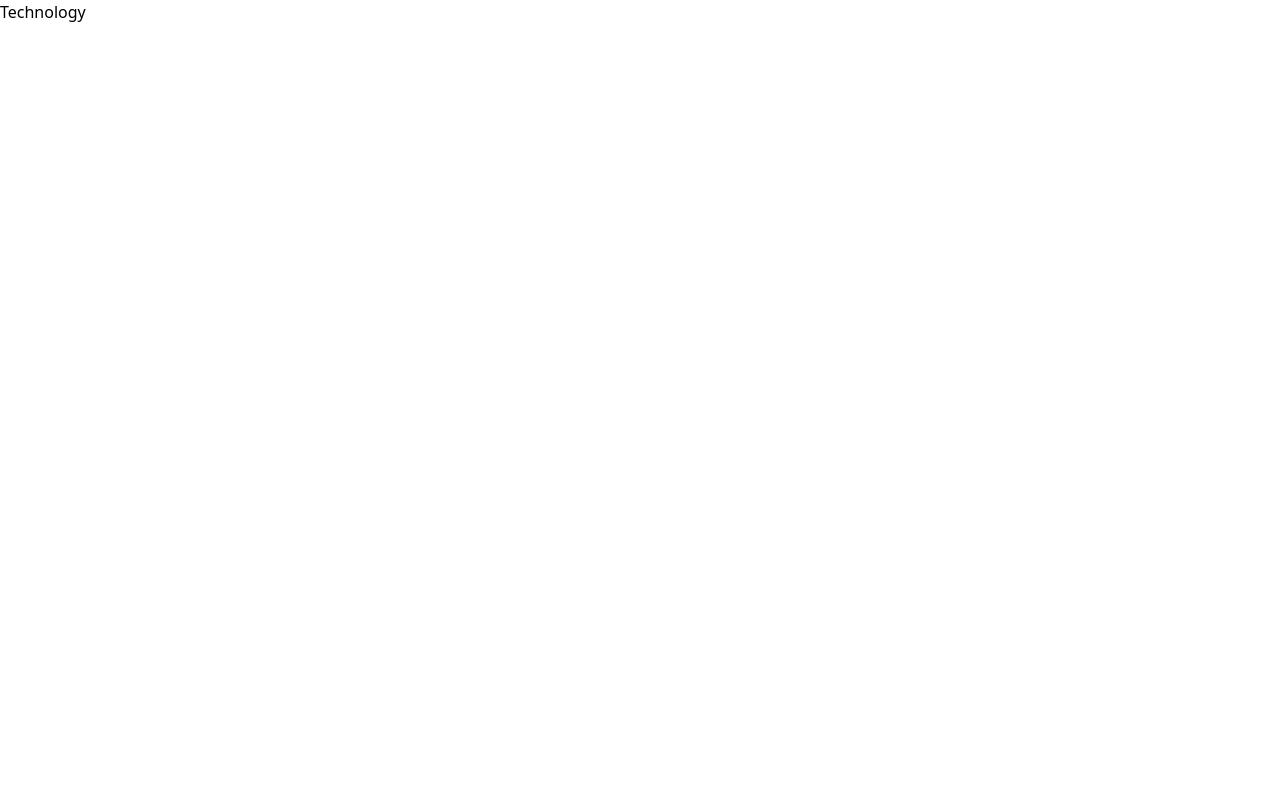
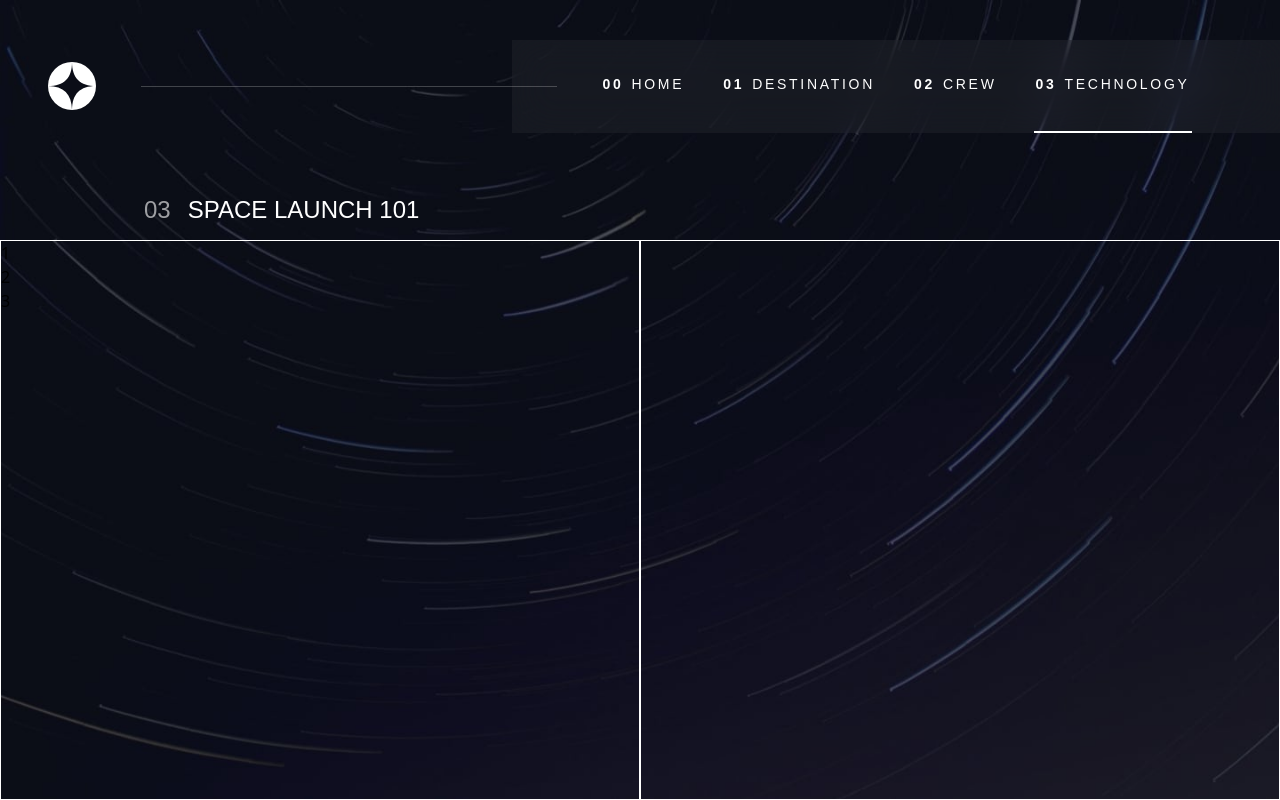
Before and after one commit to heckspoiler/space-travel, a Next.js app: page /Technology in a window 1280 px wide. Built offline with nearby package versions, Linux system fonts and the light colour scheme.

Commit message:
adding technology

```diff
--- a/pages/Technology.js
+++ b/pages/Technology.js
@@ -1,7 +1,51 @@
+import style from "../styles/Technology.module.css";
+import { useState } from "react";
+import Header from "../components/Header";
+import MainSectionContainer from "../components/mainSectionContainer";
+
+const technolgies = [
+  {
+    subtitle: "the terminology...",
+    title: "Launch Vehicle",
+    description:
+      "A launch vehicle or carrier rocket is a rocket-propelled vehicle used to carry a payload from Earth's surface to space, usually to Earth orbit or beyond. A launch system includes the launch vehicle, launch pad, vehicle assembly and fuelling systems, range safety, and other related infrastructure.",
+  },
+
+  {
+    subtitle: "the terminology...",
+    name: "spacereport",
+    description:
+      "A spaceport or cosmodrome is a site for launching (or receiving) spacecraft, by analogy to the seaport for ships or airport for aircraft. Based in the famous Cape Canaveral, our spaceport is ideally situated to take advantage of the Earth’s rotation for launch.",
+  },
+
+  {
+    subtitle: "the terminology...",
+    name: "space capsule",
+    description:
+      "A space capsule is an often-crewed spacecraft that uses a blunt-body reentry capsule to reenter the Earth's atmosphere without wings. Our capsule is where you'll spend your time during the flight. It includes a space gym, cinema, and plenty of other activities to keep you entertained.",
+  },
+];
+
 function Technology() {
   return (
-    <div>
-      <h1>Technology</h1>
+    <div className={style.container}>
+      <Header />
+      <MainSectionContainer>
+        <h2 className={style.sectionTitle}>Space Launch 101</h2>
+        <section className={style.sectionLeft}>
+          <ul className={style.list}>
+            <li className={style.listelement}>1</li>
+            <li className={style.listelement}>2</li>
+            <li className={style.listelement}>3</li>
+          </ul>
+          <section className={style.subsectionLeft}>
+            <h4 className={style.subtitleLeft}></h4>
+            <h3 className={style.titleMain}></h3>
+            <p className={style.paragraph}></p>
+          </section>
+        </section>
+        <section className={style.sectionRight}></section>
+      </MainSectionContainer>
     </div>
   );
 }
--- a/styles/Technology.module.css
+++ b/styles/Technology.module.css
@@ -0,0 +1,33 @@
+.container {
+      height: 100vh;
+      width: 100vw;
+      background-image: url("../public/assets/technology/background-technology-desktop.jpg");
+      background-size: cover;
+      background-repeat: no-repeat;
+
+}
+
+.sectionTitle {
+      color: white;
+      text-transform: uppercase;
+      font-family: "Barlow Condensed", sans-serif;
+      font-size: 24px;
+      position: absolute;
+      margin-top: 12rem;
+      margin-left: calc(5rem + 5vw);
+      opacity: 1;
+      left: 0;
+      top: 0;
+}
+
+.sectionTitle::before {
+      content: "03";
+      margin-right: 17px;
+      opacity: 0.6;
+}
+
+.sectionLeft,
+.sectionRight {
+      width: 100%;
+      border: 1px solid white;
+}
```
